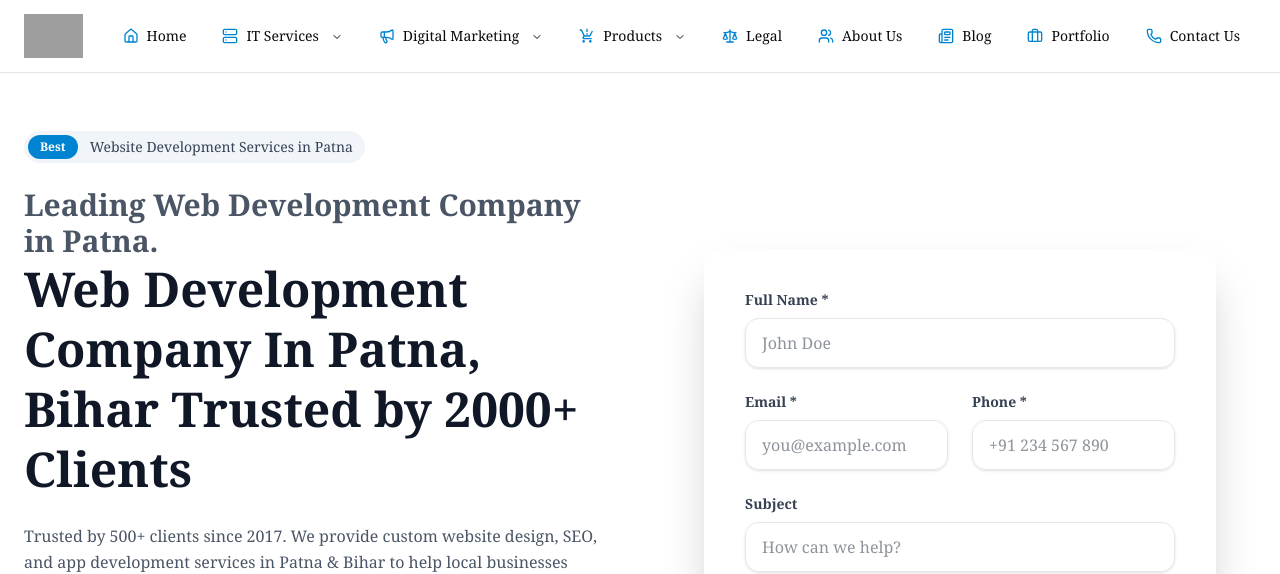
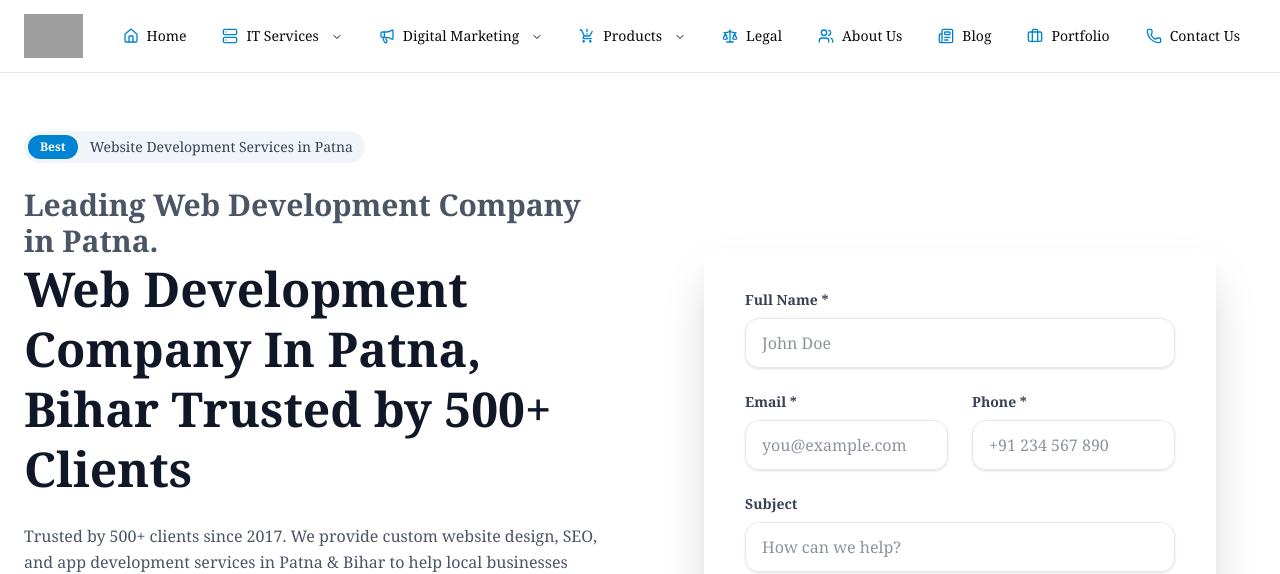
Before and after one commit to sws-harendra/sws-company-website, a Next.js app in the folder startup-web-support-main/: page /web-development-company-in-patna in a window 1280 px wide. Shown: the top 574 px of the page. Built offline with nearby package versions, Linux system fonts and the light colour scheme; grey boxes are pictures that could not be loaded.

Commit message:
exit some text

```diff
--- a/startup-web-support-main/app/(user)/(IT-SERVICES)/web-development-company-in-patna/components/HeroSection.jsx
+++ b/startup-web-support-main/app/(user)/(IT-SERVICES)/web-development-company-in-patna/components/HeroSection.jsx
@@ -60,7 +60,7 @@ const HeroSection = () => {
               <span className="block text-2xl md:text-3xl text-gray-600">
                 Leading Web Development Company in Patna.
               </span>
-              Web Development Company In Patna, Bihar Trusted by 2000+ Clients
+              Web Development Company In Patna, Bihar Trusted by 500+ Clients
             </motion.h1>
 
             <motion.p
--- a/startup-web-support-main/app/(user)/(IT-SERVICES)/web-development-company-in-patna/components/TrustSection.jsx
+++ b/startup-web-support-main/app/(user)/(IT-SERVICES)/web-development-company-in-patna/components/TrustSection.jsx
@@ -14,7 +14,7 @@ import { textChildVariants } from '@/components/GlobalCss';
 const advantagesData = [
   {
     icon: FaAward,
-    title: '2000+ Projects Delivered',
+    title: '500+ Projects Delivered',
     description: 'We have successfully completed projects for businesses from different industries, each with its own requirements.',
   },
   {
```
